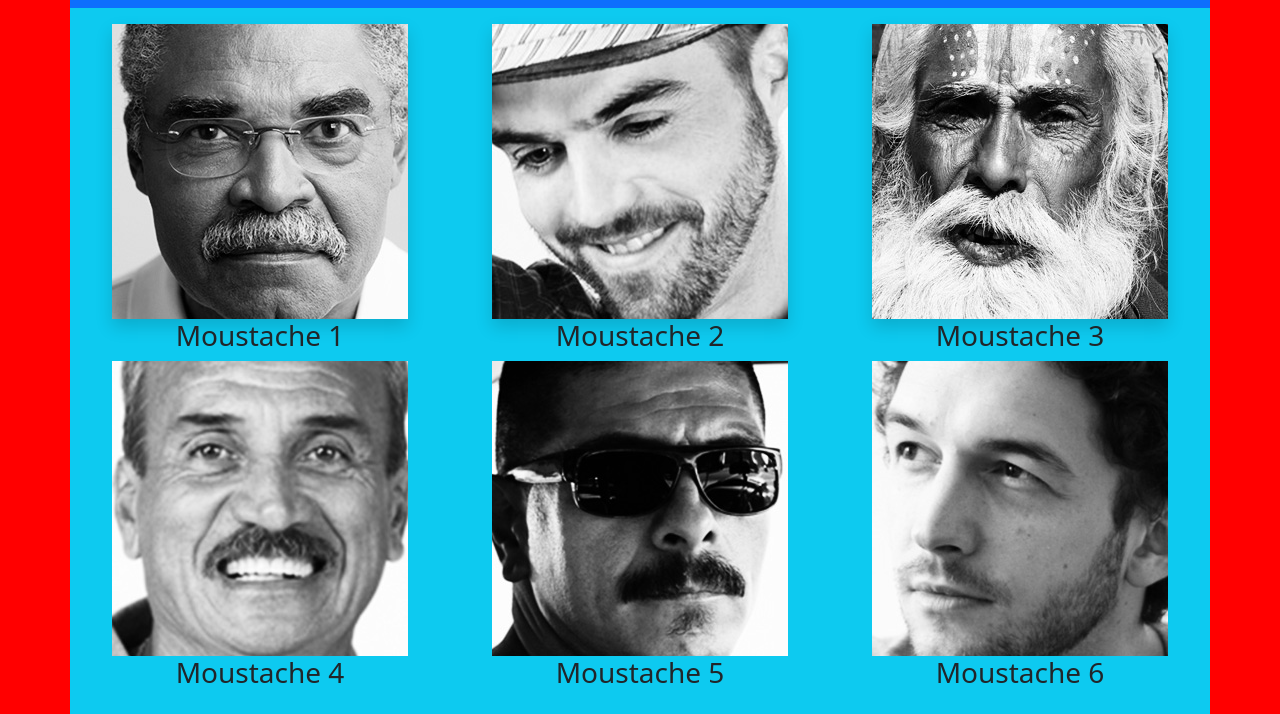
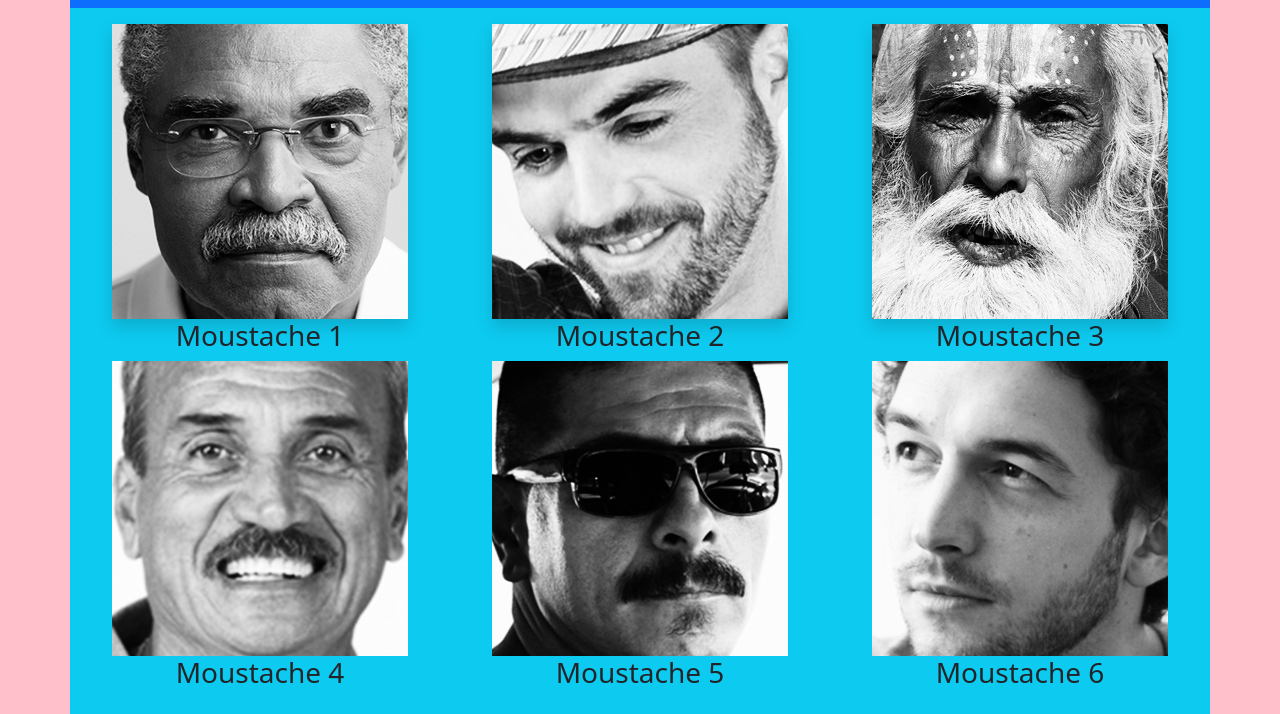
Before and after one commit to classicoman2/bootstrap-web-netlify, a website: page src/index.html in a window 1280 px wide. Shown: the part 126-840 px from the top of the page. Drawn offline with Linux system fonts and the light colour scheme.

Commit message:
canvi color

```diff
--- a/src/scss/custom.scss
+++ b/src/scss/custom.scss
@@ -3,7 +3,7 @@
 
 // Include any default variable overrides here (though functions won't be available)
 
-$body-bg: red;
+$body-bg: pink;
 
 @import "../../node_modules/bootstrap/scss/bootstrap";
 
```
Also changed, not shown: src/css/custom.css.
